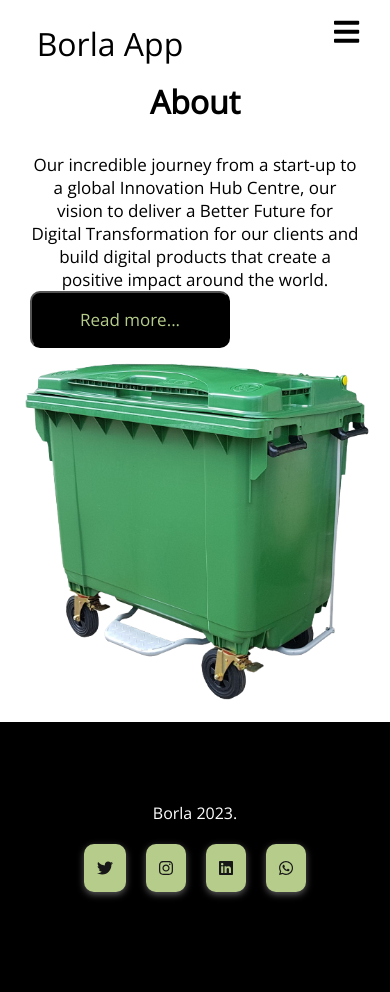
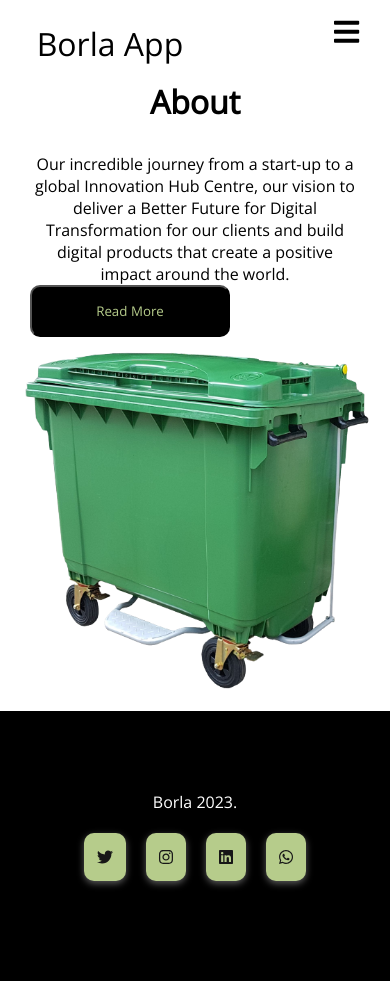
Before and after one commit to Mr-Deee/b_app, a React (Create React App) app: page /about in a window 390 px wide. Built offline with nearby package versions, Linux system fonts and the light colour scheme.

Commit message:
hide and read fixed for about page

```diff
--- a/src/Components/about.css
+++ b/src/Components/about.css
@@ -8,7 +8,7 @@
 .head {
   text-align: center;
 }
-.div2{
+.mobile-display{
   display: none;
 }
 
@@ -40,14 +40,15 @@ margin-left: 40%;
   width: 200px;
   cursor: pointer;
   display: none;
+  color: #b6cc8b;
+  padding: 15px;
 }
 
 .hide {
   display: none;
 }
 .readmore p{
-  color: #b6cc8b;
-  padding: 15px;
+
 
 }
 
@@ -65,7 +66,7 @@ margin-left: 40%;
   .right {
     order: 1; /* Change the order of the right content */
   }
-  .div2{
+  .mobile-display{
     display: block;
   }
 
@@ -91,7 +92,7 @@ margin-left: 40%;
     display: block;
   }
   .readmore ~ .hide {
-    display: none;
+
   }
 
   .hide {
@@ -99,6 +100,7 @@ margin-left: 40%;
     border-radius: 10px;
     width: 200px;
     cursor: pointer;
+    display: block;
 
   }
   .hide p{
--- a/src/Components/about.js
+++ b/src/Components/about.js
@@ -8,11 +8,10 @@ function About() {
   useEffect(() => {
     document.title = "Borla App";
   }, []);
-  const [content, setContent] = useState("");
+  const [isContentVisible, setContentVisibility] = useState(false);
 
-  const handleClick = (event) => {
-    event.currentTarget.disabled = true;
-    console.log("disabled button clicked");
+  const toggleContent = () => {
+    setContentVisibility(!isContentVisible);
   };
   return (
     <>
@@ -23,42 +22,32 @@ function About() {
         </div>
 
         <div className="right">
-          <p>
+          <div className="mobile-display">
             Our incredible journey from a start-up to a global Innovation Hub
             Centre, our vision to deliver a Better Future for Digital
             Transformation for our clients and build digital products that
             create a positive impact around the world.
-            <div className="div2">{content}</div>
-            <button
-              className="readmore"
-              onClick={() => {
-                setContent(
-                  <div className="readmoredisplay">
-                    Our clients and the world have been reinvigorated through
-                    our continued delivery of innovative solutions driven by
-                    technology and data. Our vision is to redefine waste
-                    collection and managing waste in local communities through
-                    the collective effort of all stakeholders using technology,
-                    innovation, and education for mutual economic, ecological,
-                    and social benefits. Our vision is in line with the SDG
-                    goals To become the national app for waste management, the
-                    app will provide a platform for all stakeholders in the
-                    value chain to operate at maximum efficiency and profit and
-                    with strategies to attain existing users and attract others.
-                  </div>
-                );
-              }}
-            >
-              <p>Read more...</p>
+            {isContentVisible && (
+              <div>
+                <p> </p>
+                Our clients and the world have been reinvigorated through our
+                continued delivery of innovative solutions driven by technology
+                and data. Our vision is to redefine waste collection and
+                managing waste in local communities through the collective
+                effort of all stakeholders using technology, innovation, and
+                education for mutual economic, ecological, and social benefits.
+                Our vision is in line with the SDG goals To become the national
+                app for waste management, the app will provide a platform for
+                all stakeholders in the value chain to operate at maximum
+                efficiency and profit and with strategies to attain existing
+                users and attract others.
+              </div>
+            )}
+            <button onClick={toggleContent} className="readmore">
+              {isContentVisible ? "Hide Content" : "Read More"}
             </button>
-            <button
-              className="hide"
-              onClick={() => {
-                setContent(<div></div>);
-              }}
-            >
-              <p>Hide</p>
-            </button>
+          </div>
+          <p>
             <div className="readmorecontent">
               <div className="div1">
                 <br />
```
